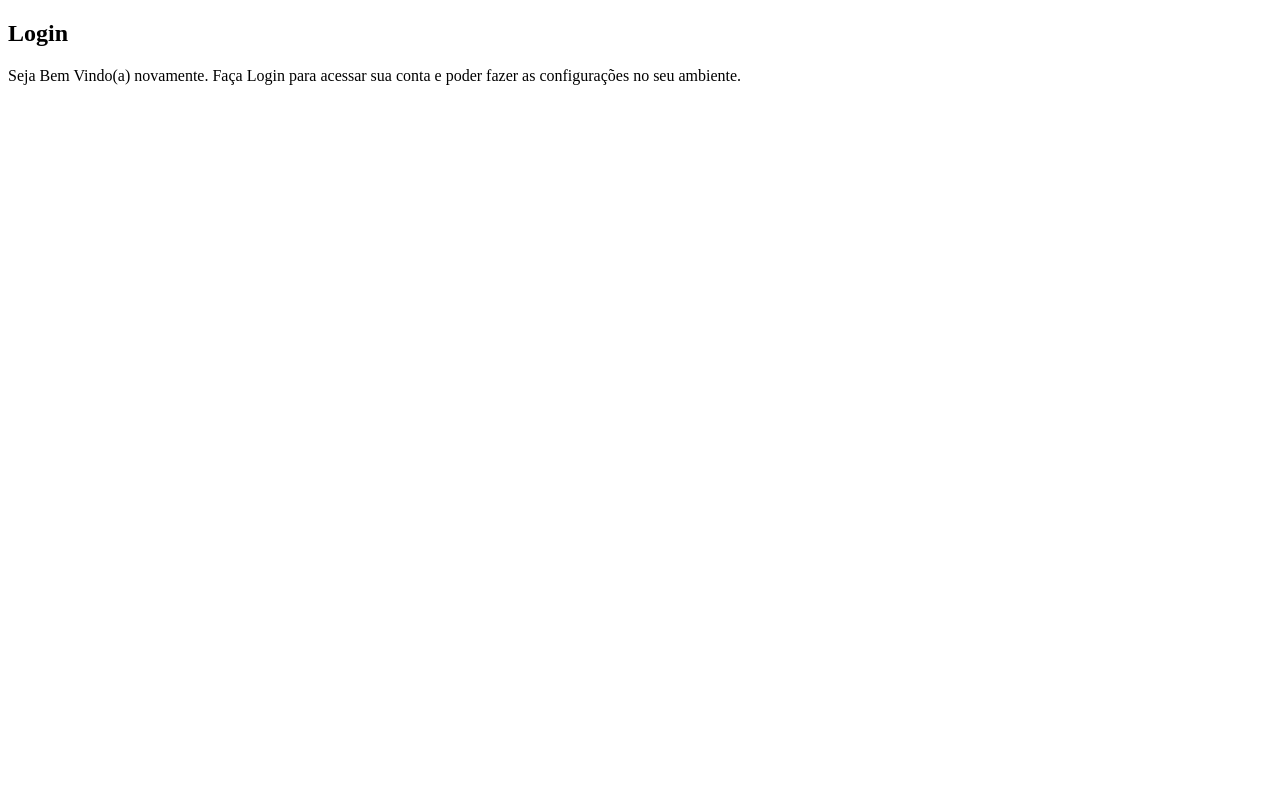
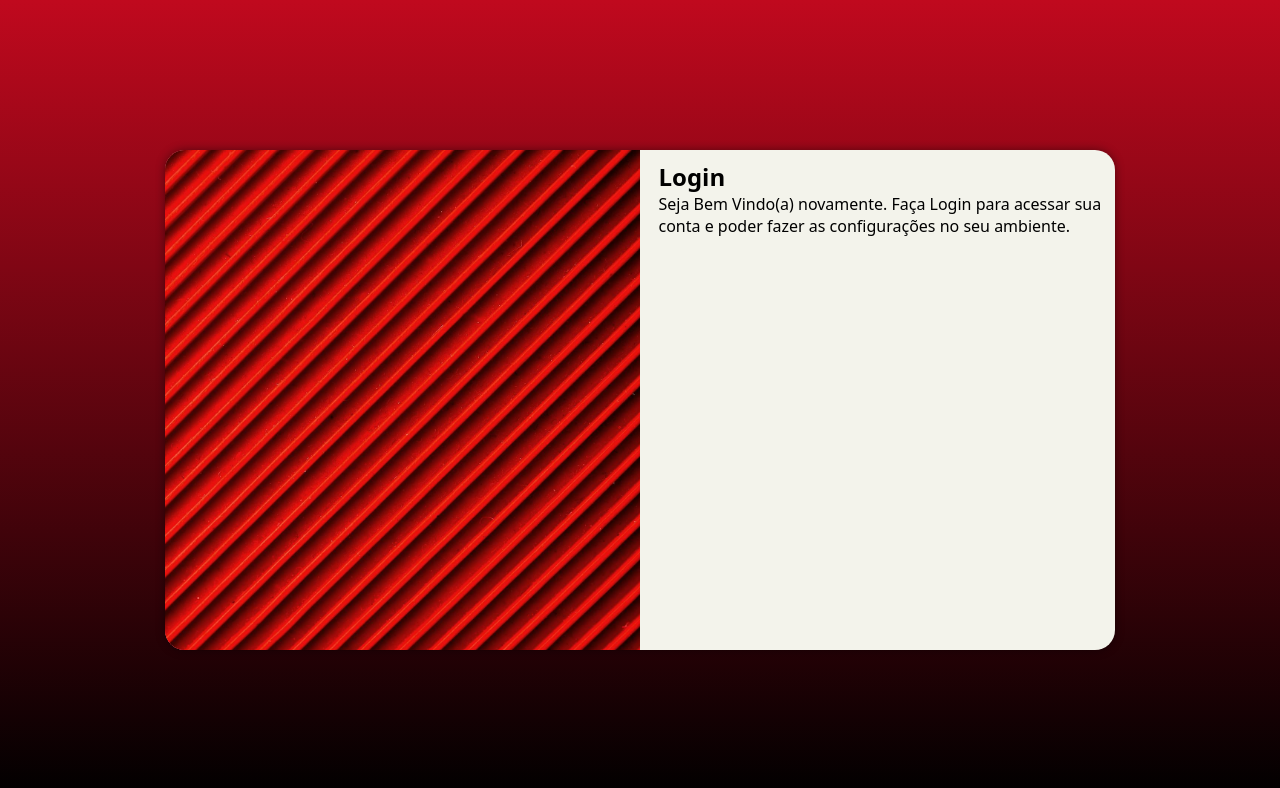
Before and after one commit to AdrielDouglas7/projeto-login, a plain HTML site: page index.html in a window 1280 px wide. Drawn offline with Linux system fonts and the light colour scheme.

Commit message:
criação das medias querry

```diff
--- /dev/null
+++ b/estilos/media-query.css
@@ -0,0 +1,46 @@
+@charset "UTF-08";
+
+@media screen and (min-width: 768px) and (max-width: 992px) {
+
+    body {
+        background-image: linear-gradient(to top, black, #C0091E);
+    }
+
+    section#login {
+        width: 90vw;
+    }
+
+    section#login > div#imagem {
+        float: left;
+        width: 30%;
+        height: 100%;
+    }
+
+    section#login > div#formulario {
+        float: right;
+        width: 67%;
+    }
+}
+
+@media screen and (min-width: 992px) {
+
+    body {
+        background-image: linear-gradient(to top, black, #C0091E);
+    }
+
+    section#login {
+        width: 950px;
+
+    }
+
+    section#login > div#imagem {
+        float: left;
+        width: 50%;
+        height: 100%;
+    }
+
+    section#login > div#formulario {
+        float: right;
+        width: 47%;
+    }
+}
--- a/estilos/style.css
+++ b/estilos/style.css
@@ -9,3 +9,51 @@
      cinza #CFD8D7
 
 */
+
+* {
+    font-family: system-ui, -apple-system, BlinkMacSystemFont, 'Segoe UI', Roboto, Oxygen, Ubuntu, Cantarell, 'Open Sans', 'Helvetica Neue', sans-serif;
+    padding: 0px;
+    margin: 0px;
+}
+
+body, html {
+    background-color: #C0091E;
+    height: 100vh;
+    width: 100vw;
+}
+
+main {
+    position: relative;
+    height: 100vh;
+    width: 100vw;
+}
+
+
+section#login {
+    position: absolute;
+    top: 50%;
+    left: 50%;
+    transform: translate(-50%, -50%);
+    overflow: hidden;
+
+    background-color: #F3F3EB;
+    width: 250px;
+    height: 500px;
+    border-radius: 20px;
+    box-shadow: 0px 0px 10px rgba(0, 0, 0, 0.445);
+
+    transition: width 0.3s, height 0.3s;
+    transition-timing-function: ease;
+}
+
+section#login > div#imagem {
+    display: block;
+    background: #C0091E url(../imagens/pexels-enginakyurt-1493226.jpg) no-repeat;
+    background-size: cover;
+    height: 200px;
+}
+
+section#login > div#formulario {
+    display: block;
+    padding: 10px;
+}
--- a/index.html
+++ b/index.html
@@ -5,6 +5,7 @@
     <meta name="viewport" content="width=device-width, initial-scale=1.0">
     <title>Login</title>
     <link rel="stylesheet" href="estilos/style.css">
+    <link rel="stylesheet" href="estilos/media-query.css">
 </head>
 <body>
     <main>
```
